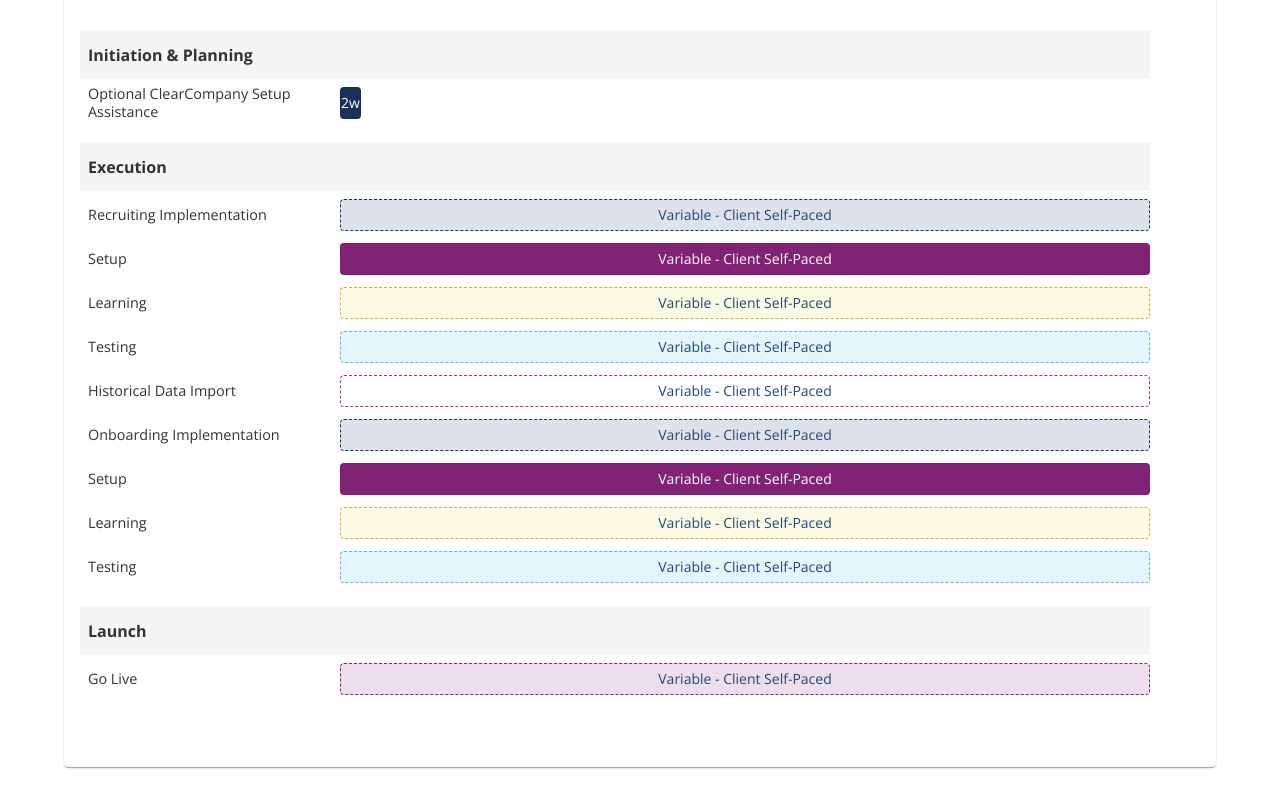
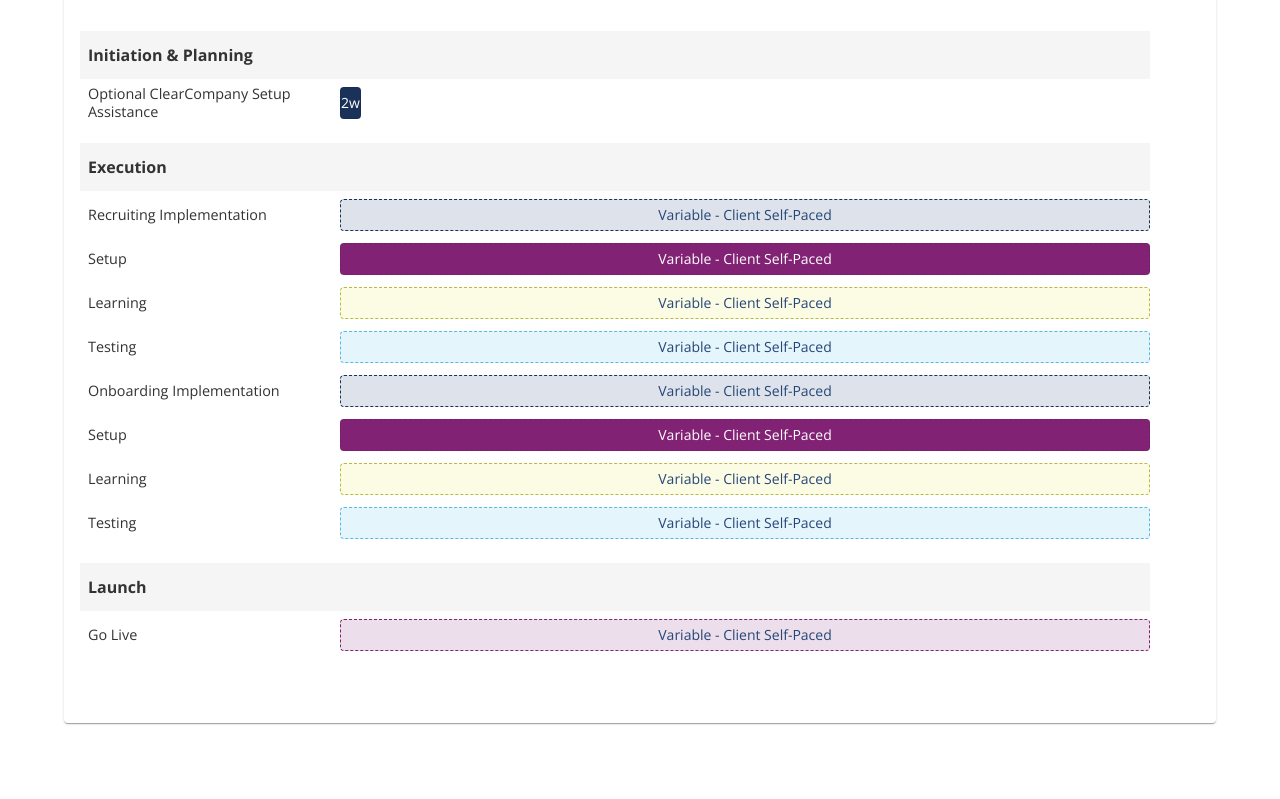
Before and after one commit to dbradfordCC/implementation-gantt, a React (Create React App) app: page / in a window 1280 px wide. Shown: the part 997-1796 px from the top of the page. After the commit the page ends 1752 px from the top, so only its background shows below. Built offline with nearby package versions, Linux system fonts and the light colour scheme.

Commit message:
Update ImplementationGantt.js

```diff
--- a/src/components/ImplementationGantt.js
+++ b/src/components/ImplementationGantt.js
@@ -268,10 +268,9 @@ const ImplementationGantt = () => {
           max-width: calc(70% - 10px) !important;
         }
 
-        /* Ensure Go Live task is right-aligned for all packages */
+        /* Position Go Live task to extend slightly beyond Rollout Training */
         .launch-phase-task[data-task-name="Go Live"] .task-bar {
-          right: 0 !important;
-          left: auto !important;
+          left: calc(var(--rollout-end) - 10px) !important;
           position: absolute !important;
         }
       }
@@ -390,19 +389,7 @@ const ImplementationGantt = () => {
 
           // Add historical data import for Recruiting module only
           if (moduleType === 'Recruiting') {
-            tasks.push({
-              id: 'historical-data-import',
-              name: 'Historical Data Import',
-              phase: 'Execution',
-              start: 0,
-              duration: 1, // Not relevant for self-paced
-              color: colors.secondaryAltLight, // Lighter purple
-              isSelfPaced: true,
-              selfPacedLabel: 'Variable - Client Self-Paced'
-            });
-
-            // Add integration for ClearRecruit (ATS Only) - but NOT for ClearCare Pro
-            // (Integration is excluded from ClearCare Pro as per requirement)
+            // Historical Data Import is excluded from ClearCare Pro packages
           }
         }
       }
@@ -983,6 +970,11 @@ const ImplementationGantt = () => {
                                               `${(task.duration / totalWeeks) * 75}%`
                                             : `${task.duration * 24}px`);
 
+                      // Calculate rollout training end position for Go Live positioning
+                      const rolloutEndVar = task.name === 'Go Live' && task.phase === 'Launch' ?
+                        `${((task.start - task.duration) / totalWeeks) * 75 + (task.duration / totalWeeks) * 150}%` :
+                        null;
+
                       // Determine what text to display inside the bar
                       const barText = task.isSelfPaced ? task.selfPacedLabel :
                                      (task.duration >= 0.5 ? `${task.duration}w` : '');
@@ -1069,6 +1061,7 @@ const ImplementationGantt = () => {
                                 left: task.isSelfPaced ? 0 : `${task.start * (totalTaskWidth / totalWeeks)}px`,
                                 width: taskWidth,
                                 '--task-width': taskWidthVar,
+                                '--rollout-end': rolloutEndVar,
                                 backgroundColor: backgroundColor,
                                 height: '32px',
                                 color: (task.color === colors.secondary || task.color === colors.secondaryDark ||
```
